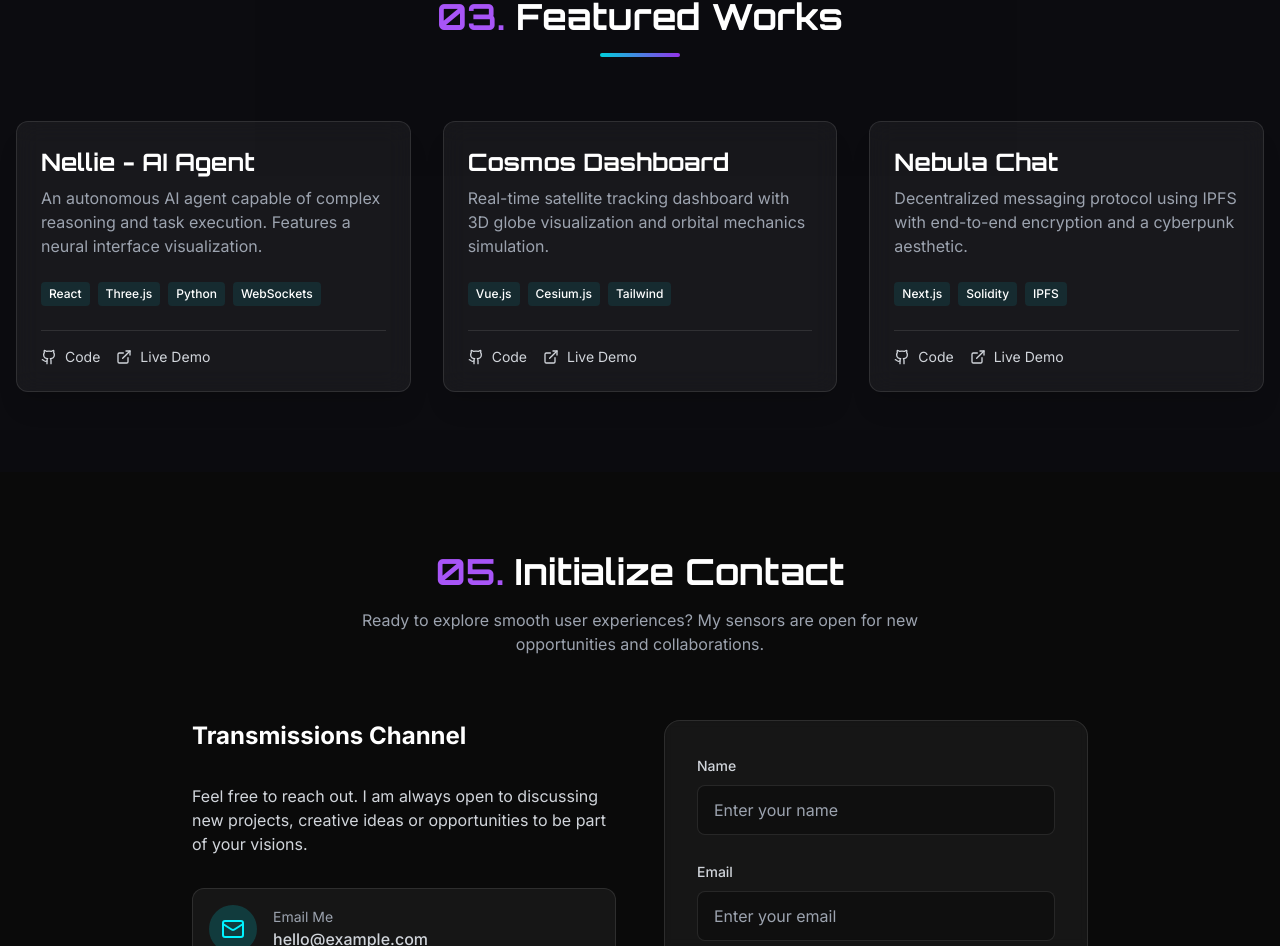
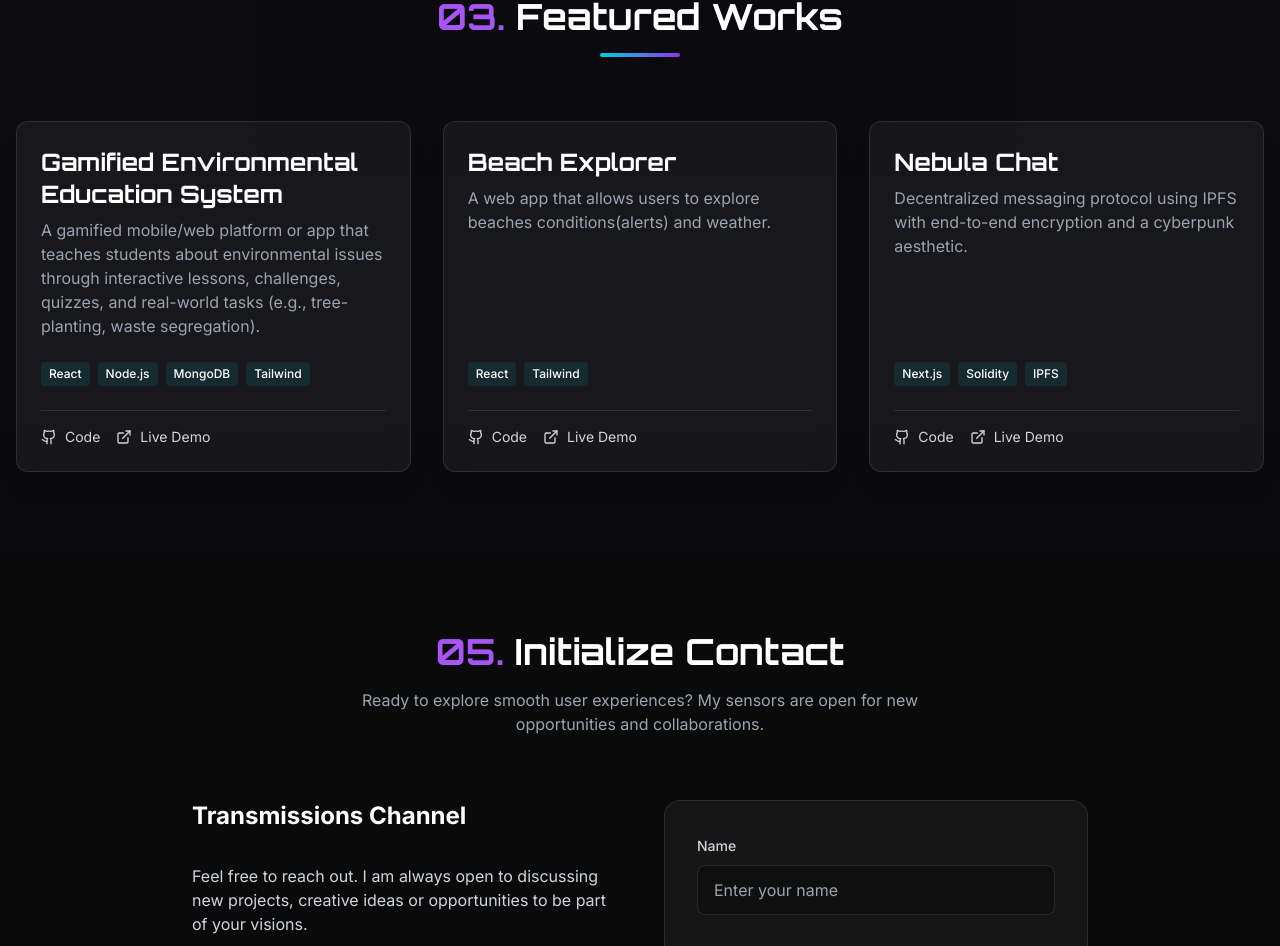
Before and after one commit to Sujal-thool/portfolio, a React (Vite) app: page / in a window 1280 px wide. Shown: the part 1605-2551 px from the top of the page. Built offline with nearby package versions, Linux system fonts and the light colour scheme.

Commit message:
feat: add About section component and update README with detailed project documentation.

```diff
--- a/src/sections/Projects.jsx
+++ b/src/sections/Projects.jsx
@@ -4,16 +4,16 @@ import Card from '../components/ui/Card';
 
 const projects = [
     {
-        title: "Nellie - AI Agent",
-        description: "An autonomous AI agent capable of complex reasoning and task execution. Features a neural interface visualization.",
-        tags: ["React", "Three.js", "Python", "WebSockets"],
+        title: "Gamified Environmental Education System",
+        description: "A gamified mobile/web platform or app that teaches students about environmental issues through interactive lessons, challenges, quizzes, and real-world tasks (e.g., tree-planting, waste segregation).",
+        tags: ["React", "Node.js", "MongoDB", "Tailwind"],
         github: "#",
         live: "#"
     },
     {
-        title: "Cosmos Dashboard",
-        description: "Real-time satellite tracking dashboard with 3D globe visualization and orbital mechanics simulation.",
-        tags: ["Vue.js", "Cesium.js", "Tailwind"],
+        title: "Beach Explorer",
+        description: "A web app that allows users to explore beaches conditions(alerts) and weather.",
+        tags: ["React", "Tailwind"],
         github: "#",
         live: "#"
     },
```
